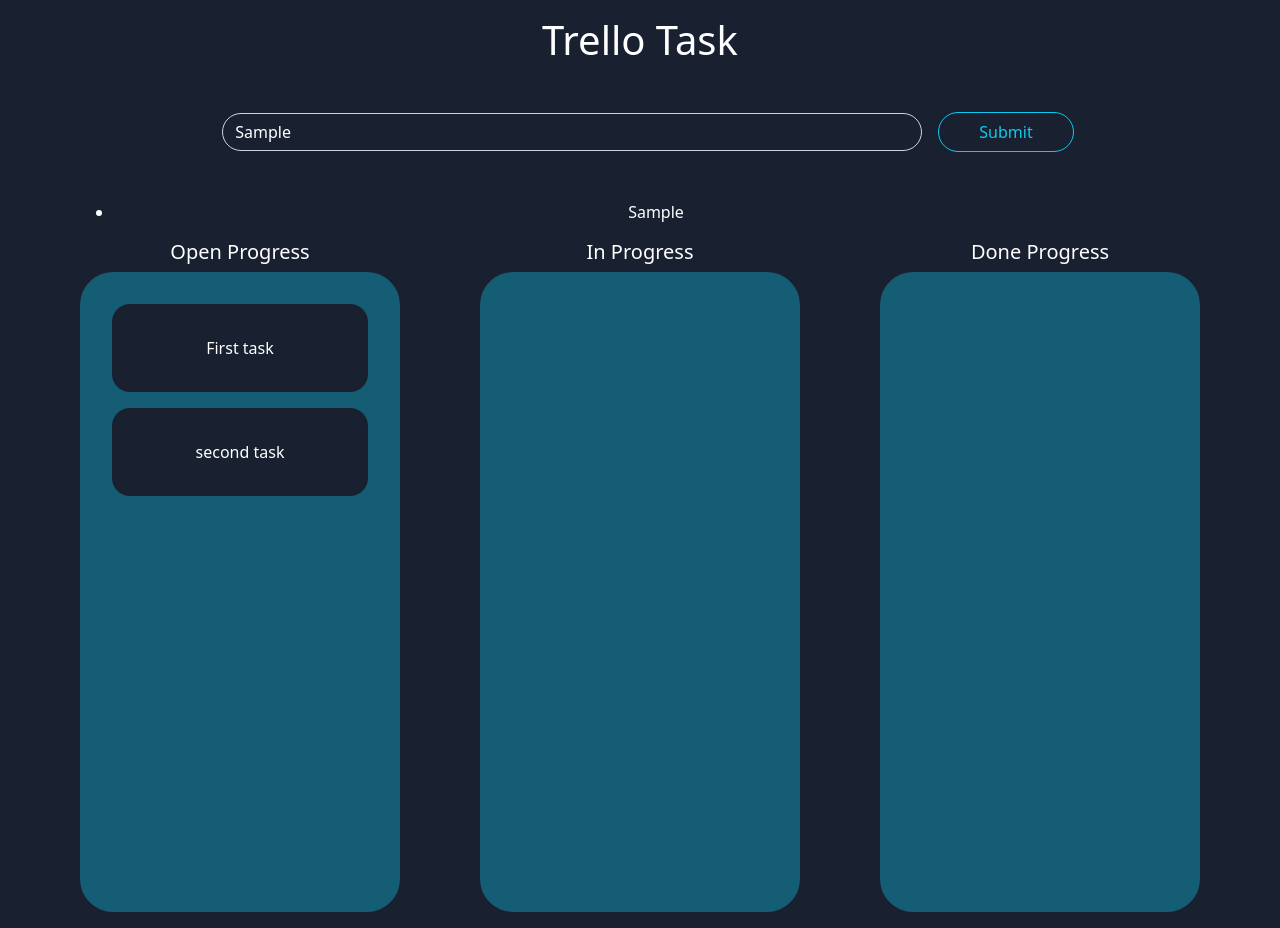
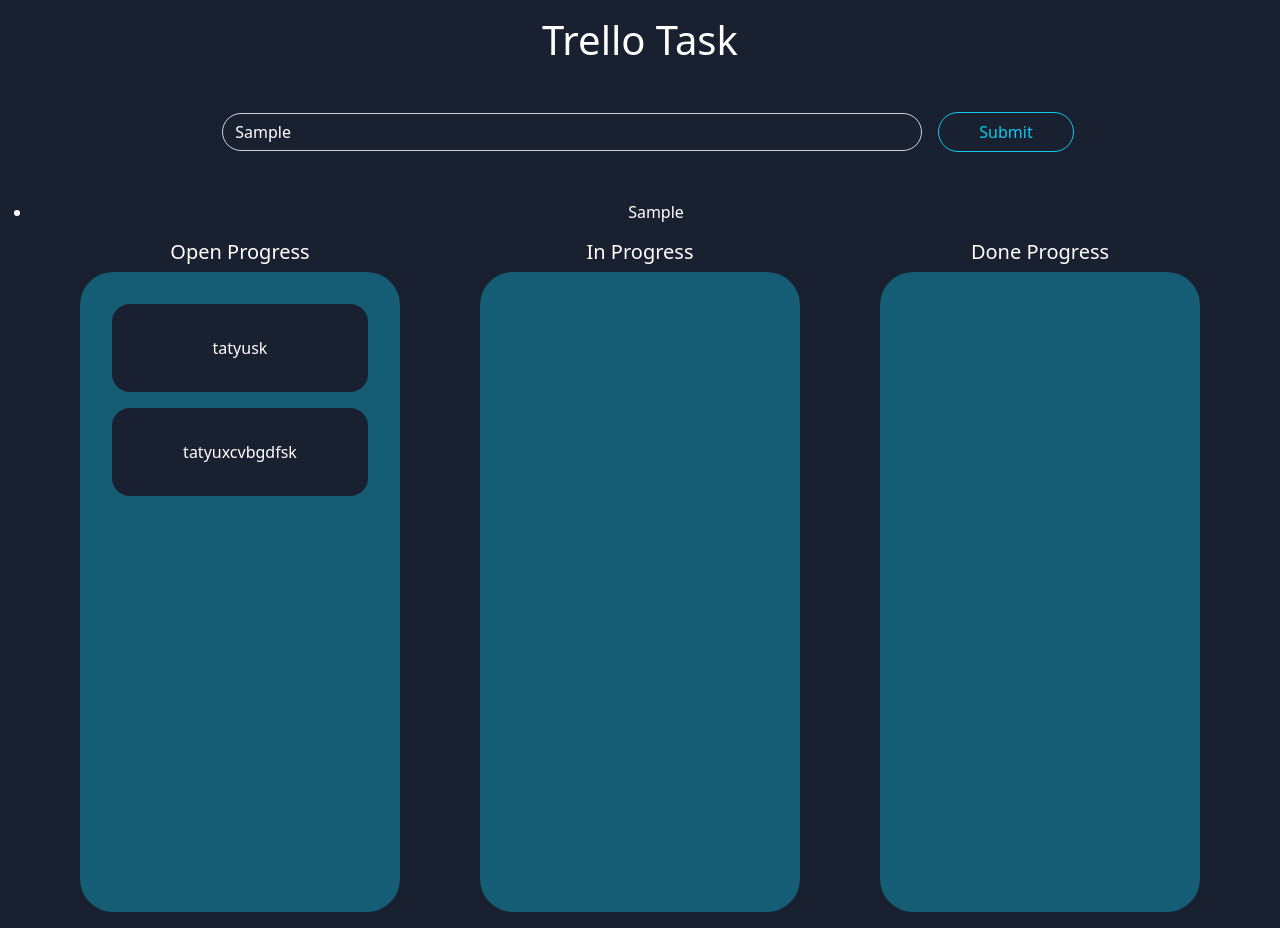
Before and after one commit to Lady-Vialistha/trello, a React (Create React App) app: page / in a window 1280 px wide. Both pictures are taken after typing "Sample" into the empty fields and a click on the button "Submit". Built offline with nearby package versions, Linux system fonts and the light colour scheme.

Commit message:
trello list

```diff
--- a/src/App.js
+++ b/src/App.js
@@ -4,11 +4,94 @@
 import { v4 as uuidv4 } from "uuid";
 import Board from "./Component/Board";
 function App() {
+  const [todo, setTodo] = useState([]);
+  const [task, setTask] = useState("");
+
+  const itemsFromBackend = [
+    { id: uuidv4(), content: "tatyusk" },
+    { id: uuidv4(), content: "tatyuxcvbgdfsk" },
+  ];
+  console.log("items", itemsFromBackend[0].content);
+  const columnsFromBackend = {
+    [uuidv4()]: {
+      name: "Open Progress",
+      items: itemsFromBackend,
+    },
+    [uuidv4()]: {
+      name: "In Progress",
+      items: [],
+    },
+    [uuidv4()]: {
+      name: "Done Progress",
+      items: [],
+    },
+  };
+  const [column, setColumn] = useState(columnsFromBackend);
+  function handleButtonTask() {
+    // setColumn(column[0].items);
+    // setColumn(itemsFromBackend[0].content);
+    setTodo([...todo, task]);
+  }
+
+  const printTask = todo.map((item, key) => {
+    return (
+      <ul key={key}>
+        <li>{item}</li>
+      </ul>
+    );
+  });
+
+  function handleOnDragEnd(res, col, setCol) {
+    if (!res.destination) return;
+    const { source, destination } = res;
+
+    if (source.droppableId !== destination.droppableId) {
+      const sourceColumn = col[source.droppableId];
+      const destinationColumn = col[destination.droppableId];
+      const sourceItems = [...sourceColumn.items];
+      const destinationItems = [...destinationColumn.items];
+      const [removed] = sourceItems.splice(source.index, 1);
+      destinationItems.splice(destination.index, 0, removed);
+      setCol({
+        ...col,
+        [source.droppableId]: {
+          ...sourceColumn,
+          items: sourceItems,
+        },
+        [destination.droppableId]: {
+          ...destinationColumn,
+          items: destinationItems,
+        },
+      });
+    } else {
+      const column = col[source.droppableId];
+      const copiedItems = [...column.items];
+      const [removed] = copiedItems.splice(source.index, 1);
+      copiedItems.splice(destination.index, 0, removed);
+
+      setCol({
+        ...col,
+        [source.droppableId]: {
+          ...col,
+          items: copiedItems,
+        },
+      });
+    }
+  }
   return (
     <div className="App">
       <section>
-        <ToDoList />
-        <Board />
+        <ToDoList
+          handleButtonTask={handleButtonTask}
+          setTask={setTask}
+          task={task}
+        />
+        {printTask}
+        <Board
+          column={column}
+          setColumn={setColumn}
+          handleOnDragEnd={handleOnDragEnd}
+        />
       </section>
     </div>
   );
--- a/src/Component/Board.jsx
+++ b/src/Component/Board.jsx
@@ -1,73 +1,15 @@
-import React, { useState } from "react";
+import React from "react";
 import { Draggable, Droppable, DragDropContext } from "react-beautiful-dnd";
-import { v4 as uuidv4 } from "uuid";
 
-function Board() {
-  const itemsFromBackend = [
-    { id: uuidv4(), content: "First task" },
-    { id: uuidv4(), content: "second task" },
-  ];
-  const columnsFromBackend = {
-    [uuidv4()]: {
-      name: "Open Progress",
-      items: itemsFromBackend,
-    },
-    [uuidv4()]: {
-      name: "In Progress",
-      items: [],
-    },
-    [uuidv4()]: {
-      name: "Done Progress",
-      items: [],
-    },
-  };
-  const [isColumn, setColumn] = useState(columnsFromBackend);
-
-  function handleOnDragEnd(res, col, setCol) {
-    if (!res.destination) return;
-    const { source, destination } = res;
-
-    if (source.droppableId !== destination.droppableId) {
-      const sourceColumn = col[source.droppableId];
-      const destinationColumn = col[destination.droppableId];
-      const sourceItems = [...sourceColumn.items];
-      const destinationItems = [...destinationColumn.items];
-      const [removed] = sourceItems.splice(source.index, 1);
-      destinationItems.splice(destination.index, 0, removed);
-      setCol({
-        ...col,
-        [source.droppableId]: {
-          ...sourceColumn,
-          items: sourceItems,
-        },
-        [destination.droppableId]: {
-          ...destinationColumn,
-          items: destinationItems,
-        },
-      });
-    } else {
-      const column = col[source.droppableId];
-      const copiedItems = [...column.items];
-      const [removed] = copiedItems.splice(source.index, 1);
-      copiedItems.splice(destination.index, 0, removed);
-
-      setCol({
-        ...col,
-        [source.droppableId]: {
-          ...col,
-          items: copiedItems,
-        },
-      });
-    }
-  }
+function Board({ column, setColumn = () => {}, handleOnDragEnd = () => {} }) {
   return (
     <div className="d-flex justify-content-evenly">
-      {isColumn.length !== 0 ? (
+      {column.length !== 0 ? (
         <DragDropContext
-          onDragEnd={(res) => handleOnDragEnd(res, isColumn, setColumn)}
+          onDragEnd={(res) => handleOnDragEnd(res, column, setColumn)}
         >
-          {Object.entries(isColumn).map(([id, col]) => {
-            console.log("iscolumn", isColumn);
+          {Object.entries(column).map(([id, col]) => {
+            console.log("iscolumn", column);
             return (
               <div key={id}>
                 <h5>{col.name}</h5>
@@ -79,7 +21,7 @@
                         ref={provided.innerRef}
                         style={{
                           backgroundColor: snapshot.isDraggingOver
-                            ? "#0dcaf0y"
+                            ? "rgb(141, 156, 179)"
                             : "#0dcaf059",
                         }}
                         className="box"
--- a/src/Component/ToDoList.jsx
+++ b/src/Component/ToDoList.jsx
@@ -1,22 +1,14 @@
-import React, { useState, useEffect } from "react";
+import React, { useState } from "react";
 import { Container, Button, Input } from "reactstrap";
 import "../App.css";
 
-function ToDoList() {
-  const [isToDo, setToDo] = useState([]);
-  const [isTask, setTask] = useState("");
+function ToDoList({ isTask, setTask = () => {}, handleButtonTask = () => {} }) {
+  // const [isToDo, setToDo] = useState([]);
+  // const [isTask, setTask] = useState("");
 
-  function handleButtonTask() {
-    setToDo([...isToDo, isTask]);
-  }
-
-  const printTask = isToDo.map((item, key) => {
-    return (
-      <ul key={key}>
-        <li>{item}</li>
-      </ul>
-    );
-  });
+  // function handleButtonTask() {
+  //   setToDo([...isToDo, isTask]);
+  // }
 
   return (
     <Container>
@@ -37,7 +29,6 @@
           Submit
         </Button>
       </div>
-      {printTask}
     </Container>
   );
 }
```
